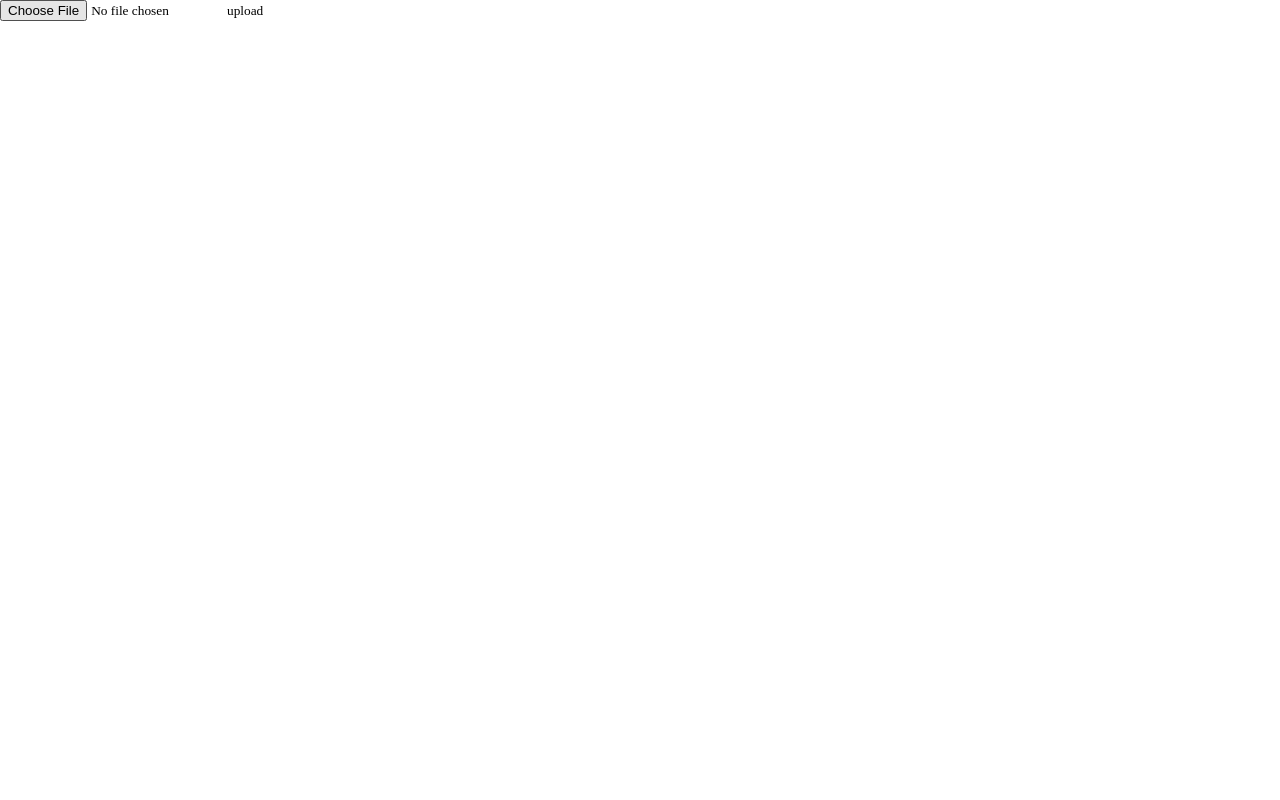
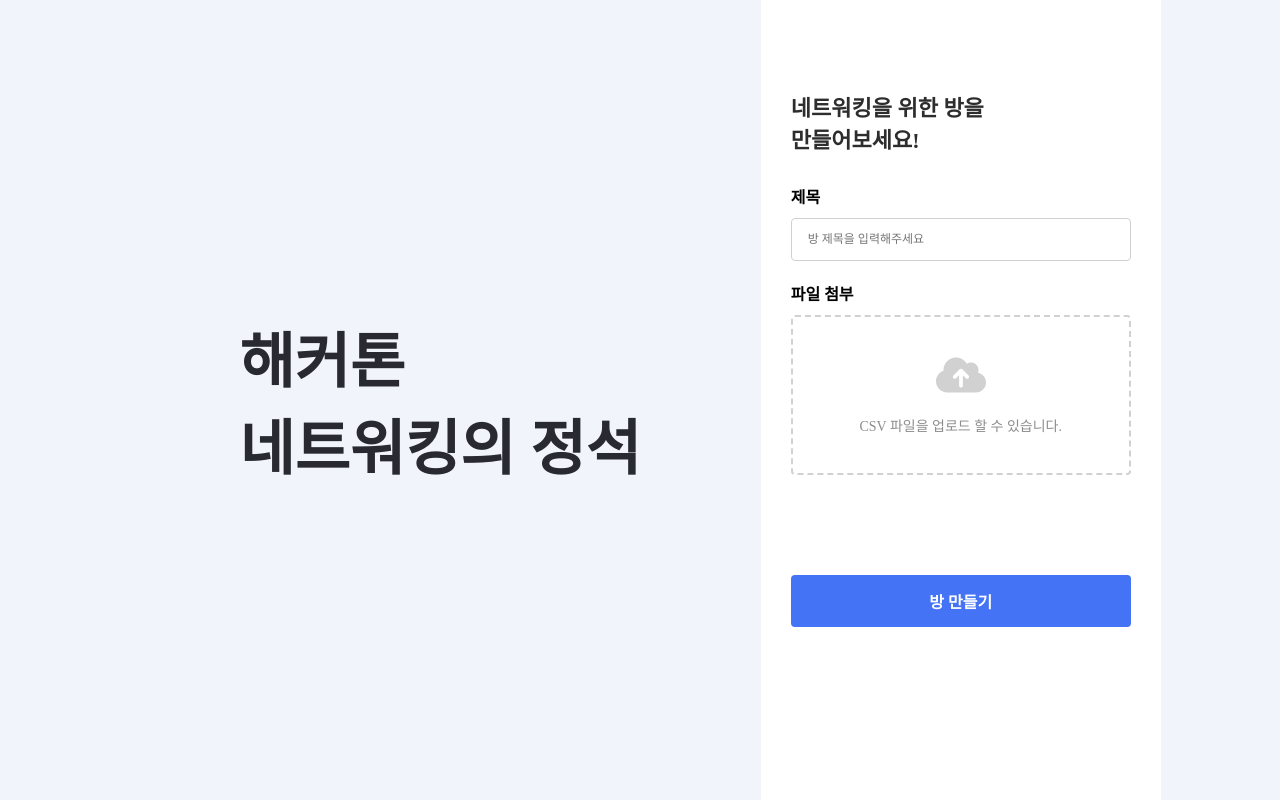
Before and after one commit to guesung/unithon-client-publish, a Next.js app: page /admin in a window 1280 px wide. Built offline with nearby package versions, Linux system fonts and the light colour scheme.

Commit message:
feat : 어드민 페이지 구현

```diff
--- /dev/null
+++ b/src/components/AdminLayout.tsx
@@ -0,0 +1,13 @@
+import { PropsWithChildren } from "react";
+import styled from "styled-components";
+
+export default function AdminLayout({ children }: PropsWithChildren) {
+  return <AdminLayoutWrapper>{children}</AdminLayoutWrapper>;
+}
+
+const AdminLayoutWrapper = styled.div`
+  width: 100vw;
+  height: 100vh;
+  z-index: 1000;
+  display: flex;
+`;
--- a/src/components/WebAppLayout.tsx
+++ b/src/components/WebAppLayout.tsx
@@ -2,37 +2,49 @@ import type { PropsWithChildren } from "react";
 import styled from "styled-components";
 
 interface WebAppLayoutProps extends PropsWithChildren {
-  backgroundcolor?: string;
+  transitionx?: string;
+  innerbackgroundcolor?: string;
+  outerbackgroundcolor?: string;
+  leftSide?: React.ReactNode;
 }
 
-export default function WebAppLayout({ children, backgroundcolor = "#fff" }: WebAppLayoutProps) {
+export default function WebAppLayout({
+  children,
+  innerbackgroundcolor = "#fff",
+  outerbackgroundcolor = "#f8f9fa",
+  transitionx = "0",
+  leftSide,
+}: WebAppLayoutProps) {
   return (
-    <OuterWrapper>
-      <InnerWrapper backgroundcolor={backgroundcolor}>{children}</InnerWrapper>
+    <OuterWrapper outerbackgroundcolor={outerbackgroundcolor}>
+      {leftSide}
+      <InnerWrapper innerbackgroundcolor={innerbackgroundcolor} transitionx={transitionx}>
+        {children}
+      </InnerWrapper>
     </OuterWrapper>
   );
 }
 
-const OuterWrapper = styled.div`
+const OuterWrapper = styled.div<{ outerbackgroundcolor: string }>`
   display: flex;
   height: 100%;
   min-height: 100vh;
   width: 100vw;
   justify-content: center;
-  overflow-y: scroll;
-  background-color: #f8f9fa;
+  background-color: ${props => props.outerbackgroundcolor};
 `;
 
-const InnerWrapper = styled.div<{ backgroundcolor: string }>`
+export const InnerWrapper = styled.div<{ innerbackgroundcolor: string; transitionx: string }>`
   position: relative;
   min-height: 100vh;
   width: 100%;
   max-width: 400px;
   ${props =>
     `
-      background-color: ${props.backgroundcolor};
+      background-color: ${props.innerbackgroundcolor};
     `}
   color: #2D2D2D;
   padding-left: 3rem;
   padding-right: 3rem;
+  transform: translateX(${props => props.transitionx});
 `;
--- /dev/null
+++ b/src/components/icon/CircleCheckSolid.tsx
@@ -0,0 +1,18 @@
+export default function CircleCheckSolid() {
+  return (
+    <svg width="80" height="80" viewBox="0 0 80 80" fill="none" xmlns="http://www.w3.org/2000/svg">
+      <g id="circle-check-solid (1) 1" clip-path="url(#clip0_40_584)">
+        <path
+          id="Vector"
+          d="M40 80C50.6087 80 60.7828 75.7857 68.2843 68.2843C75.7857 60.7828 80 50.6087 80 40C80 29.3913 75.7857 19.2172 68.2843 11.7157C60.7828 4.21427 50.6087 0 40 0C29.3913 0 19.2172 4.21427 11.7157 11.7157C4.21427 19.2172 0 29.3913 0 40C0 50.6087 4.21427 60.7828 11.7157 68.2843C19.2172 75.7857 29.3913 80 40 80ZM57.6562 32.6562L37.6562 52.6562C36.1875 54.125 33.8125 54.125 32.3594 52.6562L22.3594 42.6562C20.8906 41.1875 20.8906 38.8125 22.3594 37.3594C23.8281 35.9063 26.2031 35.8906 27.6562 37.3594L35 44.7031L52.3438 27.3438C53.8125 25.875 56.1875 25.875 57.6406 27.3438C59.0937 28.8125 59.1094 31.1875 57.6406 32.6406L57.6562 32.6562Z"
+          fill="#4473F5"
+        />
+      </g>
+      <defs>
+        <clipPath id="clip0_40_584">
+          <rect width="80" height="80" fill="white" />
+        </clipPath>
+      </defs>
+    </svg>
+  );
+}
--- /dev/null
+++ b/src/components/icon/CloudArrowUpSolid.tsx
@@ -0,0 +1,13 @@
+export default function CloudArrowUpSolid() {
+  return (
+    <svg width="50" height="40" viewBox="0 0 50 40" fill="none" xmlns="http://www.w3.org/2000/svg">
+      <g id="cloud-arrow-up-solid 1">
+        <path
+          id="Vector"
+          d="M11.25 37.5C5.03906 37.5 0 32.4609 0 26.25C0 21.3438 3.14062 17.1719 7.51562 15.6328C7.50781 15.4219 7.5 15.2109 7.5 15C7.5 8.09375 13.0937 2.5 20 2.5C24.6328 2.5 28.6719 5.01562 30.8359 8.76562C32.0234 7.96875 33.4609 7.5 35 7.5C39.1406 7.5 42.5 10.8594 42.5 15C42.5 15.9531 42.3203 16.8594 42 17.7031C46.5625 18.625 50 22.6641 50 27.5C50 33.0234 45.5234 37.5 40 37.5H11.25ZM17.4219 20.5469C16.6875 21.2812 16.6875 22.4687 17.4219 23.1953C18.1562 23.9219 19.3437 23.9297 20.0703 23.1953L23.1172 20.1484V30.625C23.1172 31.6641 23.9531 32.5 24.9922 32.5C26.0312 32.5 26.8672 31.6641 26.8672 30.625V20.1484L29.9141 23.1953C30.6484 23.9297 31.8359 23.9297 32.5625 23.1953C33.2891 22.4609 33.2969 21.2734 32.5625 20.5469L26.3125 14.2969C25.5781 13.5625 24.3906 13.5625 23.6641 14.2969L17.4141 20.5469H17.4219Z"
+          fill="#D2D1D1"
+        />
+      </g>
+    </svg>
+  );
+}
--- /dev/null
+++ b/src/pages/admin/components/Step1.tsx
@@ -0,0 +1,95 @@
+import Button from "@/components/common/Button";
+import Input from "@/components/common/Input";
+import CloudArrowUpSolid from "@/components/icon/CloudArrowUpSolid";
+import useCSVMutation from "@/queries/useCSVMutation";
+import { Spacing } from "@/styles/Spacing";
+import { useForm } from "react-hook-form";
+import styled from "styled-components";
+
+interface Step1Props {
+  handleNextClick: () => void;
+}
+
+export default function Step1({ handleNextClick }: Step1Props) {
+  const { mutate } = useCSVMutation();
+
+  const { register, watch } = useForm();
+
+  const handleSubmit = () => {
+    const formData = new FormData();
+    formData.append("file", watch("csv")[0]);
+    mutate({ file: formData });
+    handleNextClick();
+  };
+
+  return (
+    <div>
+      <Spacing size={90} />
+      <Title>
+        네트워킹을 위한 방을
+        <br />
+        만들어보세요!
+      </Title>
+      <Spacing size={30} />
+      <SubTitle>제목</SubTitle>
+      <Spacing size={10} />
+      <Input size="medium" placeholder="방 제목을 입력해주세요" register={register("title", { required: true })} />
+      <Spacing size={20} />
+      <SubTitle>파일 첨부</SubTitle>
+      <Spacing size={10} />
+
+      <CSVInputLabel htmlFor="csv">
+        <CloudArrowUpSolid />
+        <LabelText>CSV 파일을 업로드 할 수 있습니다.</LabelText>
+      </CSVInputLabel>
+      <HiddenInput {...register("csv", { required: true })} id="csv" type="file" />
+
+      <Spacing size={100} />
+
+      <Button size="medium" label="방 만들기" onClick={handleSubmit} />
+    </div>
+  );
+}
+
+const Title = styled.h1`
+  font-family: Pretendard;
+  font-size: 22px;
+  font-style: normal;
+  font-weight: 700;
+  line-height: normal;
+`;
+
+const SubTitle = styled.h2`
+  color: #000;
+  font-family: Pretendard;
+  font-size: 16px;
+  font-style: normal;
+  font-weight: 600;
+  line-height: normal;
+`;
+
+const HiddenInput = styled.input`
+  display: none;
+`;
+
+const CSVInputLabel = styled.label`
+  display: flex;
+  justify-content: center;
+  align-items: center;
+  flex-direction: column;
+  gap: 2rem;
+  width: 34rem;
+  height: 16rem;
+  border-radius: 4px;
+  border: 2px dashed var(--GRAY3, #d2d1d1);
+  background: var(--WHITE, #fff);
+`;
+
+const LabelText = styled.p`
+  color: var(--GRAY2, #8d8d8d);
+  font-family: Pretendard;
+  font-size: 14px;
+  font-style: normal;
+  font-weight: 400;
+  line-height: normal;
+`;
--- /dev/null
+++ b/src/pages/admin/components/Step2.tsx
@@ -0,0 +1,35 @@
+import CircleCheckSolid from "@/components/icon/CircleCheckSolid";
+import styled from "styled-components";
+
+interface Step2Props {}
+export default function Step2() {
+  return (
+    <Step2Wrapper>
+      <CircleCheckSolid />
+      <Title>
+        방 생성이 완료
+        <br />
+        되었습니다.
+      </Title>
+    </Step2Wrapper>
+  );
+}
+
+const Step2Wrapper = styled.div`
+  height: 100%;
+  display: flex;
+  justify-content: center;
+  align-items: center;
+  gap: 4rem;
+  flex-direction: column;
+`;
+
+const Title = styled.h1`
+  color: var(--BLACK, #2d2d2d);
+  text-align: center;
+  font-family: Pretendard;
+  font-size: 22px;
+  font-style: normal;
+  font-weight: 700;
+  line-height: normal;
+`;
--- a/src/pages/admin/index.tsx
+++ b/src/pages/admin/index.tsx
@@ -1,36 +1,44 @@
-import React, { useRef, useState } from "react";
+import AdminLayout from "@/components/AdminLayout";
+import WebAppLayout from "@/components/WebAppLayout";
+import { useState } from "react";
 
-export default function Admin() {
-  return <UploadCSV />;
-}
+import Step1 from "./components/Step1";
+import Step2 from "./components/Step2";
+import styled from "styled-components";
 
-function UploadCSV() {
-  const [uploading, setUploading] = useState(false);
-  const inputRef = useRef();
-
-  const handleUploadCSV = () => {
-    setUploading(true);
-    // @TODO fetch CSV
-  };
+export default function Page() {
+  const [step, setStep] = useState(1);
 
   return (
-    <>
-      <CSVInput uploading={uploading} ref={inputRef} />
-      <UploadButton uploading={uploading} handleUploadCSV={handleUploadCSV} />
-    </>
+    <AdminLayout>
+      <WebAppLayout
+        transitionx="12rem"
+        innerbackgroundcolor="#FFFFFF"
+        outerbackgroundcolor="#F2F4FB"
+        leftSide={
+          <MainTitle>
+            해커톤
+            <br />
+            네트워킹의 정석
+          </MainTitle>
+        }
+      >
+        {step === 1 && <Step1 handleNextClick={() => setStep(2)} />}
+        {step === 2 && <Step2 />}
+      </WebAppLayout>
+    </AdminLayout>
   );
 }
 
-const CSVInput = React.forwardRef(_CSVInput);
-
-function _CSVInput({ uploading }: { uploading: boolean }) {
-  return <input disabled={uploading} type="file" />;
-}
-
-function UploadButton({ uploading, handleUploadCSV }: { uploading: boolean; handleUploadCSV: () => void }) {
-  return (
-    <button disabled={uploading} onClick={handleUploadCSV}>
-      upload
-    </button>
-  );
-}
+const MainTitle = styled.h1`
+  color: var(--BLACK, #282931);
+  font-family: Pretendard;
+  font-size: 60px;
+  font-style: normal;
+  font-weight: 700;
+  line-height: normal;
+  display: flex;
+  align-items: center;
+  justify-content: center;
+  text-align: start;
+`;
--- a/src/pages/qr/index.tsx
+++ b/src/pages/qr/index.tsx
@@ -12,7 +12,7 @@ export default function QR() {
   };
 
   return (
-    <WebAppLayout backgroundcolor="#F2F4FB">
+    <WebAppLayout innerbackgroundcolor="#F2F4FB">
       <StyledQRCardWrapper>
         <LoginQR />
         <StyledDottedHRWrapper>
--- a/src/pages/user/index.tsx
+++ b/src/pages/user/index.tsx
@@ -7,7 +7,7 @@ import styled from "styled-components";
 
 export default function Page() {
   return (
-    <WebAppLayout backgroundcolor="#F2F4FB">
+    <WebAppLayout innerbackgroundcolor="#F2F4FB">
       <TitleMiddle>명함 목록</TitleMiddle>
       <Introducion>
         <IntroductionTop>
--- /dev/null
+++ b/src/queries/useCSVMutation.ts
@@ -0,0 +1,15 @@
+import { useMutation } from "react-query";
+import { Profile } from "@/types/profile";
+import httpClient from "@/services/httClient";
+import { CSVForm } from "@/types/csv";
+
+const fetch = async (params: CSVForm) => {
+  const { data } = await httpClient.post("/users/csv", params);
+  return data;
+};
+
+const useCSVMutation = () => {
+  return useMutation({ mutationFn: fetch });
+};
+
+export default useCSVMutation;
--- /dev/null
+++ b/src/types/csv.ts
@@ -0,0 +1,3 @@
+export type CSVForm = {
+  file: FormData;
+};
```
